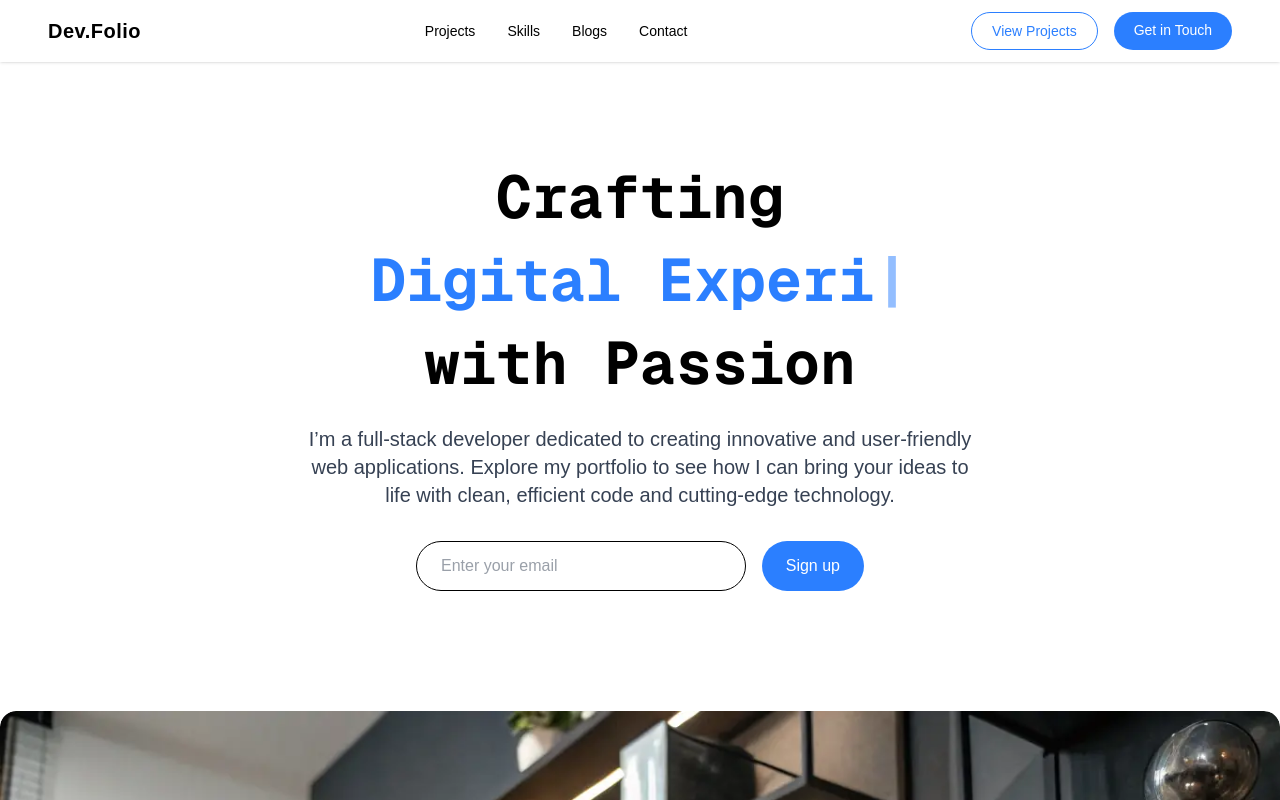
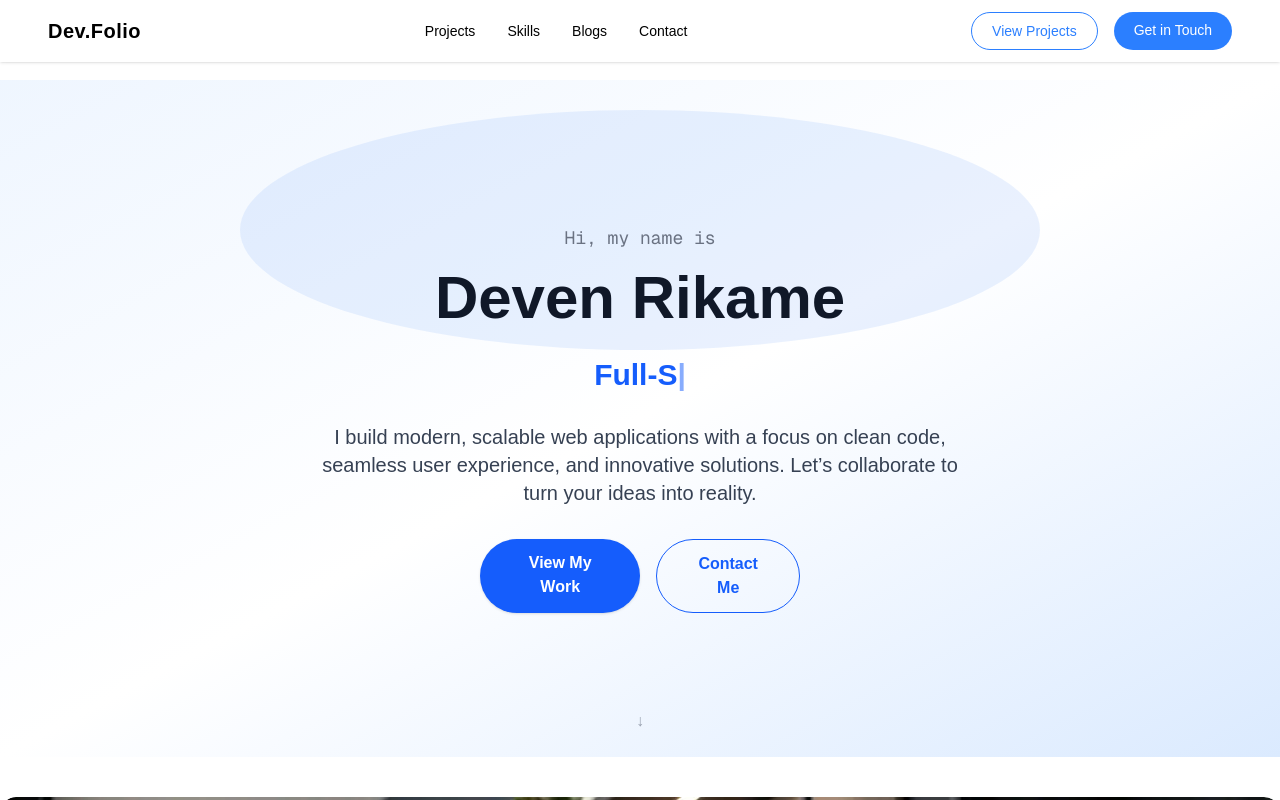
Before and after one commit to deven065/Portfolio-Website, a Next.js app: page / in a window 1280 px wide. Shown: the top 800 px of the page. Built offline with nearby package versions, Linux system fonts and the light colour scheme.

Commit message:
Update Hero component with new animated line and enhanced layout for improved user engagement

```diff
--- a/src/app/Components/Hero.tsx
+++ b/src/app/Components/Hero.tsx
@@ -3,7 +3,7 @@
 import React, { useState, useEffect } from "react";
 
 const Hero: React.FC = () => {
-  const animatedLine = "Digital Experiences";
+  const animatedLine = "Full-Stack Developer";
   const [currentText, setCurrentText] = useState("");
   const [charIndex, setCharIndex] = useState(0);
   const [direction, setDirection] = useState<"forward" | "backward">("forward");
@@ -39,43 +39,45 @@ const Hero: React.FC = () => {
   }, [charIndex, currentText, direction]);
 
   return (
-    <section className="relative z-0 flex flex-col items-center text-center px-6 py-20 overflow-hidden">
-      <div className="absolute inset-0 pointer-events-none"></div>
+    <section className="relative z-0 flex flex-col items-center text-center px-6 py-28 md:py-36 overflow-hidden bg-gradient-to-br from-blue-50 via-white to-blue-100">
+      {/* Subtle background SVG */}
+      <svg className="absolute left-1/2 top-0 -translate-x-1/2 opacity-10 z-0" width="900" height="300" viewBox="0 0 900 300" fill="none" xmlns="http://www.w3.org/2000/svg">
+        <ellipse cx="450" cy="150" rx="400" ry="120" fill="#3B82F6" />
+      </svg>
 
-      <div className="relative pointer-events-auto max-w-4xl w-full">
-        <div className="text-4xl md:text-6xl font-bold font-mono leading-tight mb-6 space-y-2">
-          <div>Crafting</div>
-
-          {/* Animated middle line */}
-          <div className="text-blue-500 mx-auto">
-            <div
-              className="inline-block text-center"
-              style={{ minWidth: `${animatedLine.length + 1}ch` }}
-            >
-              {currentText}
-              <span className="animate-pulse">|</span>
-            </div>
-          </div>
-
-          <div>with Passion</div>
+      <div className="relative pointer-events-auto max-w-3xl w-full z-10">
+        <p className="text-base md:text-lg text-gray-500 mb-2 font-mono">Hi, my name is</p>
+        <h1 className="text-4xl md:text-6xl font-extrabold leading-tight mb-4 text-gray-900">
+          Deven Rikame
+        </h1>
+        {/* Animated subtitle */}
+        <div className="text-blue-600 text-2xl md:text-3xl font-semibold mb-6 h-10 md:h-12 flex items-center justify-center">
+          <span className="inline-block text-center" style={{ minWidth: `${animatedLine.length + 1}ch` }}>
+            {currentText}
+            <span className="animate-pulse">|</span>
+          </span>
         </div>
-
         <p className="text-lg md:text-xl text-gray-700 max-w-2xl mx-auto mb-8">
-          I’m a full-stack developer dedicated to creating innovative and user-friendly web applications.
-          Explore my portfolio to see how I can bring your ideas to life with clean, efficient code and
-          cutting-edge technology.
+          I build modern, scalable web applications with a focus on clean code, seamless user experience, and innovative solutions. Let’s collaborate to turn your ideas into reality.
         </p>
-
-        <div className="flex flex-wrap gap-4 w-full max-w-md mx-auto">
-          <input
-            type="email"
-            placeholder="Enter your email"
-            className="flex-grow px-6 py-3 border border-black rounded-full text-gray-700 outline-none focus:border-blue-500 focus:ring-1 focus:ring-blue-500 transition"
-          />
-          <button className="bg-blue-500 text-white px-6 py-3 rounded-full font-medium hover:bg-blue-600 transition">
-            Sign up
-          </button>
+        <div className="flex flex-col sm:flex-row gap-4 w-full max-w-xs mx-auto justify-center">
+          <a
+            href="#projects"
+            className="bg-blue-600 text-white px-8 py-3 rounded-full font-semibold shadow hover:bg-blue-700 transition text-center"
+          >
+            View My Work
+          </a>
+          <a
+            href="#contact"
+            className="border border-blue-600 text-blue-600 px-8 py-3 rounded-full font-semibold hover:bg-blue-50 transition text-center"
+          >
+            Contact Me
+          </a>
         </div>
+      </div>
+      {/* Optional: Scroll down indicator */}
+      <div className="absolute bottom-6 left-1/2 -translate-x-1/2 z-10 hidden md:block">
+        <span className="text-gray-400 animate-bounce">↓</span>
       </div>
     </section>
   );
```
